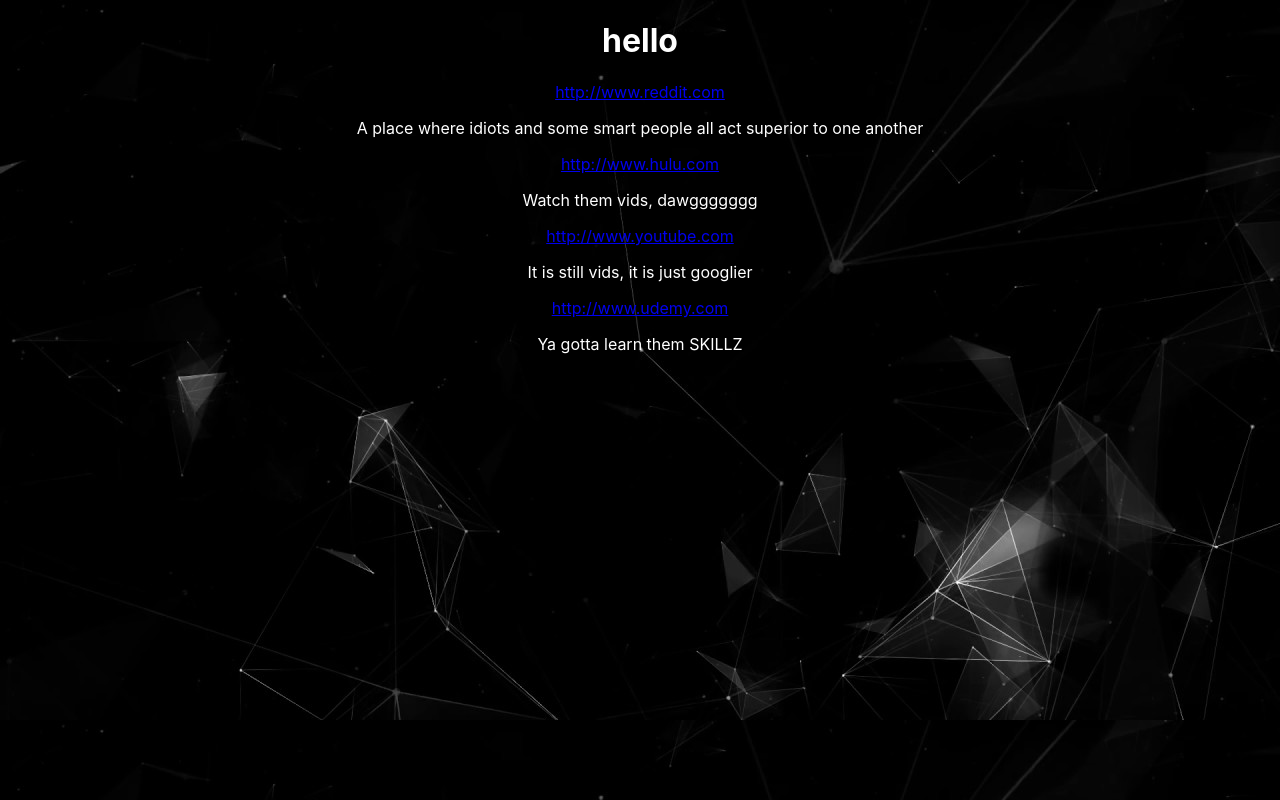
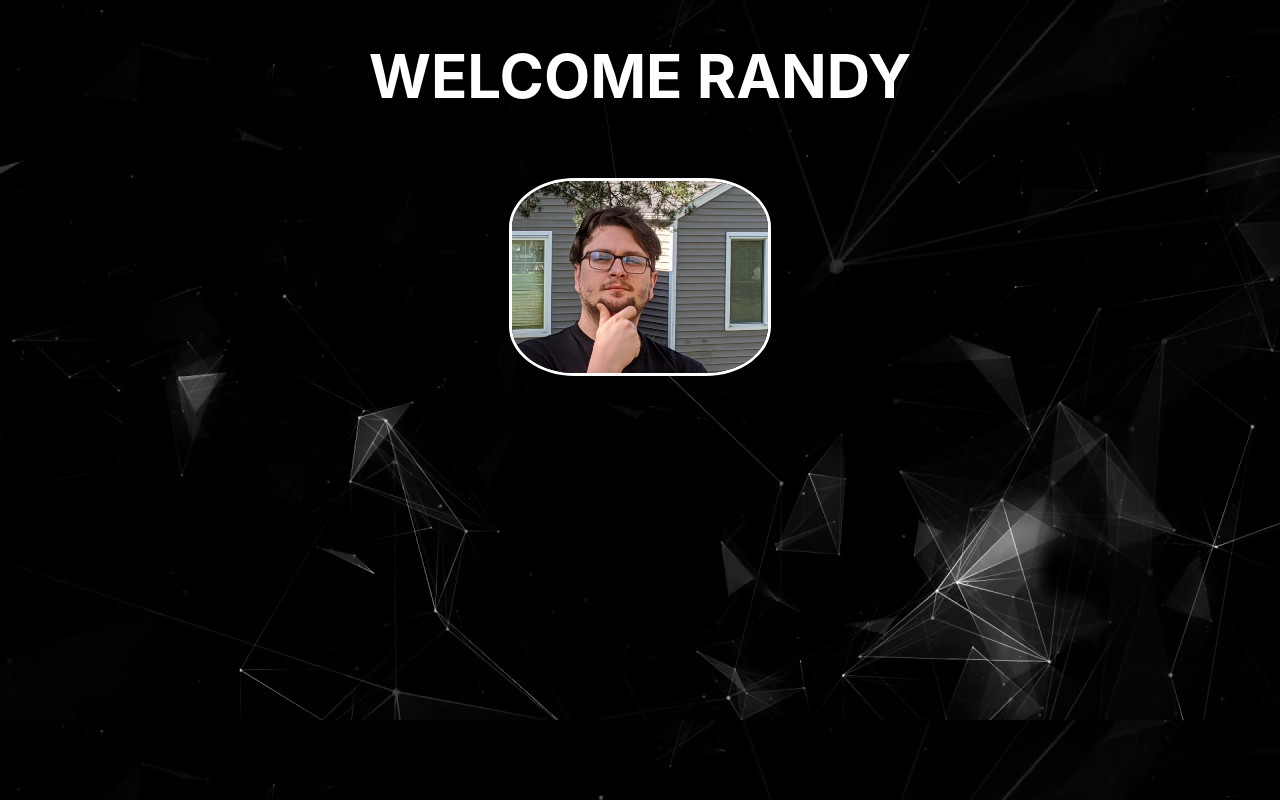
Before and after one commit to FlashOTFR/personal-homepage, a React (Create React App) app: page / in a window 1280 px wide. Built offline with nearby package versions, Linux system fonts and the light colour scheme.

Commit message:
starting to build cockpit and actual design, added picture, removed toolbar

```diff
--- a/src/components/Cockpit/index.jsx
+++ b/src/components/Cockpit/index.jsx
@@ -1,8 +1,31 @@
 import React from 'react';
+import './style.css';
+import pic from '../../assets/picture-min.jpg';
 
-const Cockpit = () => {
+
+const Cockpit = (props) => {
     return (
-        <h1>hello</h1>
+        <div className='container'>
+            <div className='row'>
+                <div className="col-md-12">
+                    <h1>WELCOME RANDY</h1>
+                </div>
+            </div>
+
+            <div className="row">
+                <div className="col-md-4">
+
+                </div>
+
+                <div className="col-md-4">
+                    <img src={pic} className="profpic" />
+                </div>
+
+                <div className="col-md-4">
+
+                </div>
+            </div>
+        </div>
      );
 }
 
--- a/src/components/Cockpit/style.css
+++ b/src/components/Cockpit/style.css
@@ -0,0 +1,13 @@
+h1 {
+    color: white;
+    font-size: 60px;
+}
+
+.profpic {
+    height: 20%;
+    width: 20%;
+    border-radius: 25%;
+    margin: 2%;
+    border-style: solid;
+    border-color: white;
+    }
--- /dev/null
+++ b/src/components/DrawerToggleButton/style.css
@@ -0,0 +1,22 @@
+.toggle-button {
+    display: flex;
+    flex-direction: column;
+    justify-content: space-around;
+    height: 24px;
+    width: 30px;
+    background: transparent;
+    border: none;
+    cursor: pointer;
+    padding: 0;
+    box-sizing: border-box;
+}
+
+.toggle-button:focus {
+    outline: none;
+}
+
+.toggle-button_line {
+    width: 30px;
+    height: 2px;
+    background: white;
+}
--- a/src/components/Links/Link/index.jsx
+++ b/src/components/Links/Link/index.jsx
@@ -3,7 +3,7 @@
 
 const Link = (props) => {
     return (
-        <div className={classes.Link}>
+        <div className='link'>
             <a href={props.linkurl}>{props.linkurl}</a>
             <p>{props.description}</p>
         </div>
--- a/src/components/Links/Link/style.css
+++ b/src/components/Links/Link/style.css
@@ -1,3 +1,27 @@
-body {
-    color: white;
+p {
+    color: green;
 }
+
+.link {
+    background-color: lightgray;
+    width: 20%;
+    border: solid black 1px;
+    border-radius: 16px;
+    opacity: 85%;
+    box-shadow: 0 2px 3px #ccc;
+    margin: 16px auto;
+    text-align: center;
+}
+
+.Person {
+    width: 20%;
+    border: 1px solid #eee;
+    padding: 2%;
+}
+
+
+ @media (min-width: 500px) {
+     .link {
+         width: 450px;
+     }
+ }
--- a/src/components/TLink/index.jsx
+++ /dev/null
@@ -1,14 +0,0 @@
-import React from 'react';
-import './style.css';
-
-const TLink = (props) => {
-    return (
-        <div className='tLink'>
-        {/* <img src={props.imageurl}>Check out an image</img> */}
-        <a href={props.linkurl}>{props.linkurl}</a>
-        <p>{props.description}</p>
-    </div>
-     );
-}
-
-export default TLink;
--- a/src/components/TLink/style.css
+++ /dev/null
@@ -1,15 +0,0 @@
-.tLink {
-    width: 20%;
-    margin: 16px auto;
-    border: 1px solid #eee;
-    box-shadow: 0 2px 3px #ccc;
-    padding: 2%;
-    text-align: center;
-    color: white;
-}
-
-@media (min-width: 500px) {
-    .tLink {
-        width: 450px;
-    }
-}
--- a/src/containers/App.js
+++ b/src/containers/App.js
@@ -1,7 +1,6 @@
 import React, { Component } from 'react';
 import './App.css';
 import Cockpit from '../components/Cockpit';
-import TLink from '../components/TLink';
 import Links from '../components/Links';
 
 
@@ -19,7 +18,7 @@
     return (
     <div className="App">
       <Cockpit />
-      <Links links={this.state.links} />
+      {/* <Links links={this.state.links} /> */}
     </div>
      );
   }
```
Also changed, not shown: src/components/DrawerToggleButton/index.jsx (added, +12 -0 lines), src/assets/picture-min.jpg (added).
